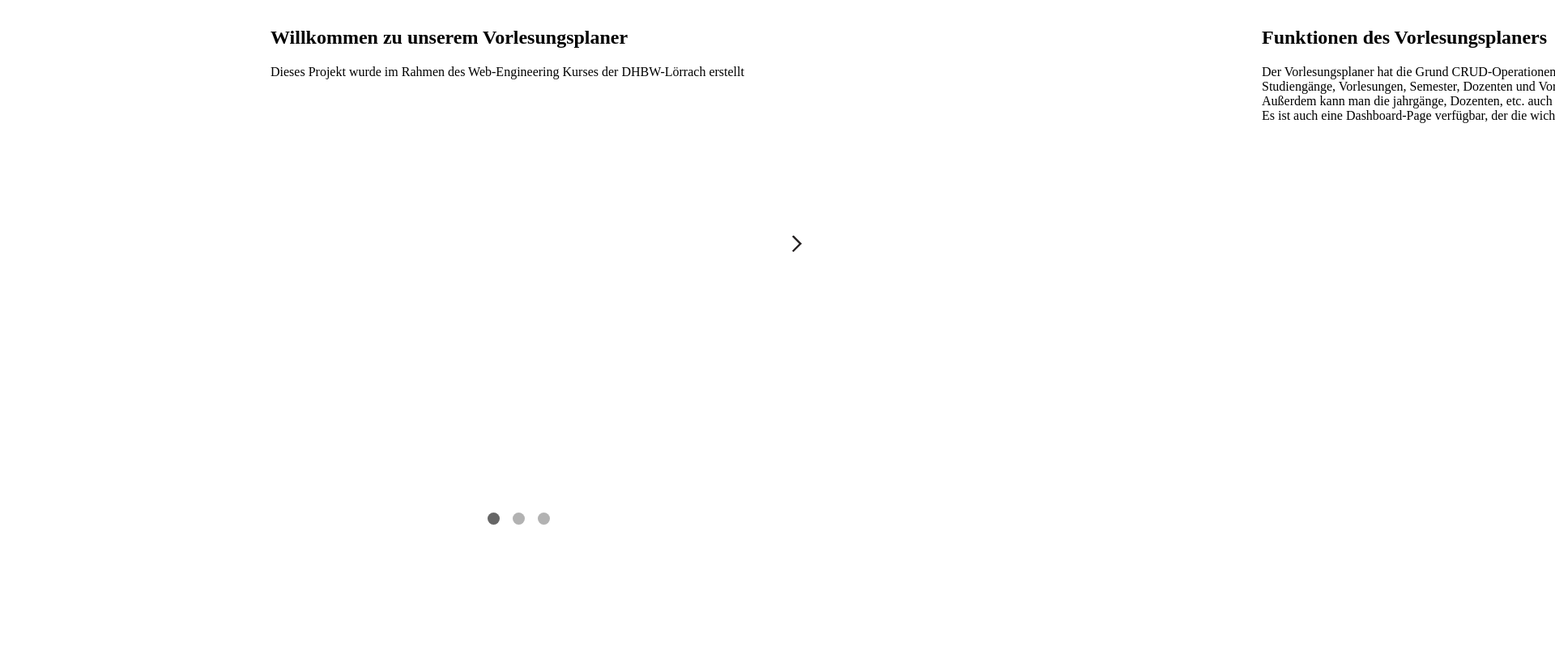
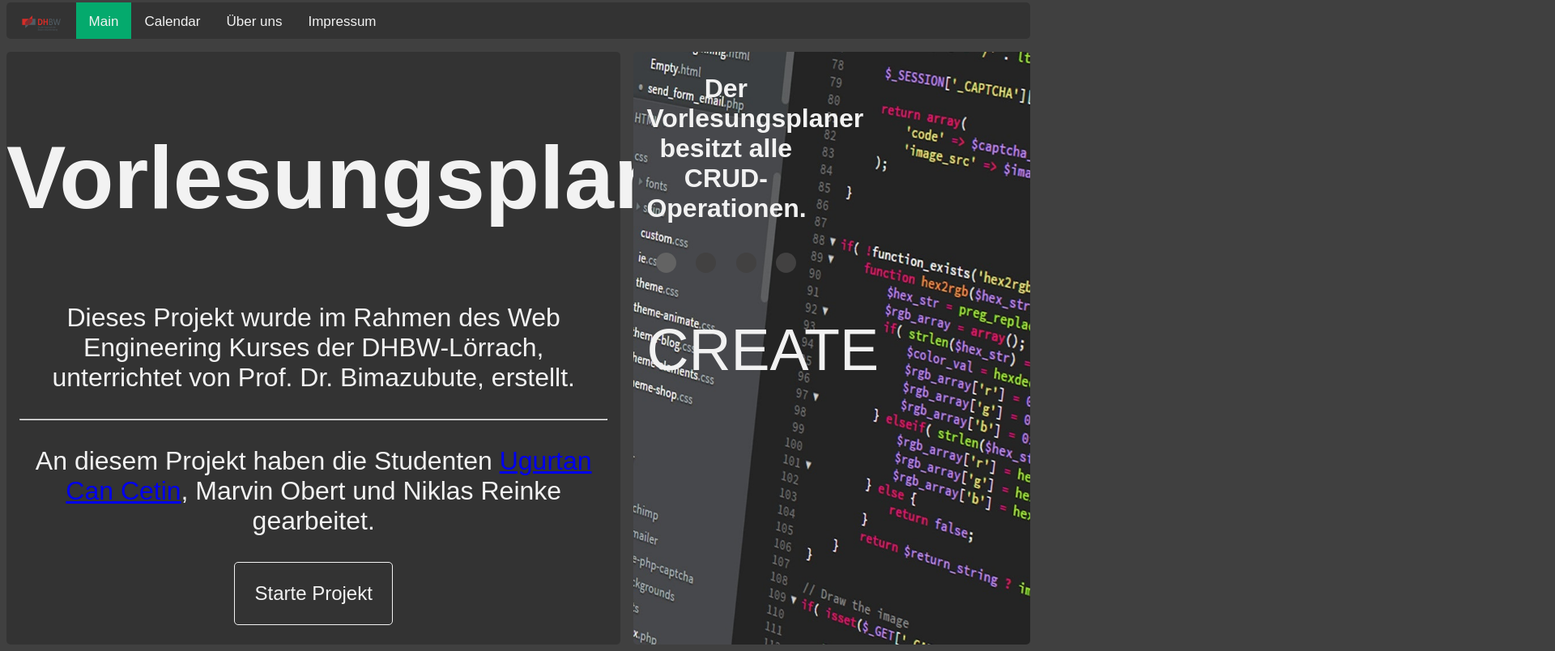
Before and after one commit to Godvather/VorlesungsPlaner, a plain HTML site: page carousel_entrypage.html in a window 1280 px wide. Shown: the part 5-809 px from the top of the page at 81% size, 1920 px wide, since content can reach past the window. Drawn offline with Linux system fonts and the light colour scheme.

Commit message:
Changed carousel and mainpage

```diff
--- a/carousel_entrypage.html
+++ b/carousel_entrypage.html
@@ -1,50 +1,48 @@
-<!DOCTYPE HTML>
-    <HTML>
-        <HEAD>
-            <meta charset="UTF-8">
-            <title>Vorlesungsplaner Carousel</title>
-            <link rel="stylesheet" type="text/css" href="./style/carousel.css">
-
-        </HEAD>
-        <BODY>
-            <div class="carousel">
-                <button class="carousel_button" id="left" style="display: none" onclick="prevButtonEvent()">
-                    <img src="images/nav_left.svg" alt="Icon not found">
-                </button>
-                <div class="carousel_track_container">
-                    <ul class="carousel_track">
-                        <li class="carousel_slide" id="current-slide">
-                            <article id="0">
-                                <h2>Willkommen zu unserem Vorlesungsplaner</h2>
-                                <p>Dieses Projekt wurde im Rahmen des Web-Engineering Kurses der DHBW-Lörrach erstellt</p>
-                            </article>
-                        </li>
-                        <li class="carousel_slide">
-                            <article id="0" style="display: none;">
-                                <h2>Über uns</h2>
-                                <p>Dieses Projekt wurde von Niklas Reinke, Marvin Obert und Ugurtan Can Cetin erstellt.<br> Kennengelernt haben wir uns im ersten Semester des Studienganges Informatik der DHBW Lörrach.</p>
-                            </article>
-                        </li>
-                        <li class="carousel_slide">
-                            <article id="0">
-                                <h2>Funktionen des Vorlesungsplaners</h2>
-                                <p>Der Vorlesungsplaner hat die Grund CRUD-Operationen und diese kann man für Studiengänge, Vorlesungen, Semester, Dozenten und Vorlesungstermine durchführen. <br/>
-                                    Außerdem kann man die jahrgänge, Dozenten, etc. auch noch im Nachhinein hinzufügen. <br> Es ist auch eine Dashboard-Page verfügbar, der die wichtigsten Termine auf einem Punkt zeigt.
-                                </p>
-                            </article>
-                        </li>
-                    </ul>
-                </div>
-                <button class="carousel_button" id="right" onclick="nextButtonEvent()">
-                    <img src="images/nav_left.svg" alt="Icon not found" style='transform: rotate(180deg)'>
-                </button>
-
-                <div class="carousel_navigation">
-                    <button class="carousel_indicator" id="current-slide"></button>
-                    <button class="carousel_indicator"></button>
-                    <button class="carousel_indicator"></button>
-                </div>
+<!DOCTYPE html>
+    <html lang="de">
+    <head>
+        <meta charset="UTF-8">
+        <meta name="viewport" content="width=device-width, initial-scale=1.0">
+        <link rel="stylesheet" type="text/css" href="style/carousel.css"/>
+        <title>Vorlesungsplaner</title>
+    </head>
+    <body>
+        <div class="topnav">
+            <a class="dhbw" href="https://dhbw-loerrach.de/home" target="_blank">
+                <img src="images/dhbw-logo.svg">
+            </a>
+            <a class="active" href="#home">Main</a>
+            <a href="#news">Calendar</a>
+            <a href="#contact">Über uns</a>
+            <a href="#about">Impressum</a>
+        </div>
+        <div class="wrapper">
+            <article id="left">
+                <h1>Vorlesungsplaner</h1>
+                <p>
+                    Dieses Projekt wurde im Rahmen des Web Engineering Kurses der DHBW-Lörrach, unterrichtet von Prof. Dr. Bimazubute, erstellt.
+                    <hr style="margin: 0 1em 0 1em"/>
+                </p>
+                <p>
+                    An diesem Projekt haben die Studenten <a class="link" href="https://www.linkedin.com/in/ugurtan-can-cetin-b7a3b220b">Ugurtan Can Cetin</a>, Marvin Obert und Niklas Reinke gearbeitet.
+                </p>
+                <button class="start" onclick="">Starte Projekt</button>
+            </article>
+            <aside id="right">
+                <div class="asideInner">
+                    <h1 class="imgText">
+                        Der Vorlesungsplaner besitzt alle CRUD-Operationen.
+                    </h1>
+                    <Label class="slideLabel">CREATE</Label>
+                    <div class="slideButtons">
+                        <button class="active" onclick="slideButtonsClicked(this)"></button>
+                        <button class="inactive" onclick="slideButtonsClicked(this)"></button>
+                        <button class="inactive" onclick="slideButtonsClicked(this)"></button>
+                        <button class="inactive" onclick="slideButtonsClicked(this)"></button>
+                    </div>
             </div>
-            <script type="text/javascript" src="./design_code/carousel_code.js"></script>
-        </BODY>
-    </HTML>
+            </aside>
+        </div>
+        <script src="design_code/carousel_code.js"></script>
+    </body>
+    </html>
--- a/design_code/carousel_code.js
+++ b/design_code/carousel_code.js
@@ -1,88 +1,59 @@
-const track = document.querySelector('.carousel_track');
-const slides = Array.from(track.children);
-const nextButton = document.querySelector('.carousel_button#right');
-const previousButton = document.querySelector('.carousel_button#left');
-const dotsNav = document.querySelector('.carousel_navigation');
-const dots = Array.from(dotsNav.children);
+const slideButtons = document.querySelector('.slideButtons');
+const slideButtonList = slideButtons.children
+const aside = document.querySelector('aside')
+const slideBackground = document.querySelector('.slideBackground');
+const slideLabel = document.querySelector('.slideLabel');
+aside.style.background = "url(./images/Code-Stock.jpg)"
+aside.style.backgroundSize = "cover";
 
-const slideCoordData = slides[0].getBoundingClientRect();
-const slideWidth = slideCoordData.width;
-
-
-slides[0].style.left = 0;
-slides[1].style.left = slideWidth + 'px';
-slides[2].style.left = slideWidth * 2 + 'px';
-
-const moveSlide = (track, curr, next) => {
-    track.style.transform = 'translateX(-' + next.style.left;
-    curr.removeAttribute('id');
-    next.id = 'current-slide'
+function showFirstSlide(){
+    aside.style.background = "url(./images/Code-Stock.jpg)"
+    aside.style.backgroundSize = "cover"
+    slideLabel.innerText = "CREATE"
 }
 
-const updateDots = (currentDot, targetDot) => {
-    currentDot.removeAttribute('id')
-    targetDot.id = 'current-slide';
+function showSecondSlide(){
+    aside.style.background = "url(./images/Bibliothek-stock.jpg)"
+    aside.style.backgroundSize = "cover"
+    slideLabel.innerText = "READ"
 }
 
-const controlNavArrows = (slides, previousButton, nextButton, targetIndex) => {
-    const articles = document.getElementsByTagName('article')
-    if(targetIndex === 0){
-        previousButton.style.display = "none";
-        nextButton.style.display = "block";
-        articles[0].style.display = "block";
-        articles[1].style.display = "none";
-        articles[2].style.display = "none";
+function showThirdSlide(){
+    aside.style.background = "url(./images/books.jpg)"
+    aside.style.backgroundSize = "cover"
+    slideLabel.innerText = "UPDATE"
+}
 
-    }else if(targetIndex === slides.length-1){
-        previousButton.style.display = "block"
-        nextButton.style.display = "none"
-        articles[0].style.display = "none";
-        articles[1].style.display = "none";
-        articles[2].style.display = "block";
-    }else{
-        previousButton.style.display = "block"
-        nextButton.style.display = "block"
-        articles[0].style.display = "none";
-        articles[1].style.display = "block";
-        articles[2].style.display = "none";
+function showFourthSlide(){
+    aside.style.background = "url(./images/Laptop.jpg)"
+    aside.style.backgroundSize = "cover"
+    slideLabel.innerText = "DELETE"
+}
+
+function slideButtonsClicked(btn) {
+
+    if(btn.className !== "active"){
+        for(let i = 0; i < slideButtonList.length; i++){
+            if(btn === slideButtonList[i]){
+                btn.className = "active"
+                switch(i){
+                    case 0:
+                        showFirstSlide()
+                        break;
+                    case 1:
+                        showSecondSlide()
+                        break;
+                    case 2:
+                        showThirdSlide()
+                        break;
+                    case 3:
+                        showFourthSlide()
+                        break;
+                }
+            }
+            else{
+                slideButtonList[i].className = "inactive"
+            }
+        }
     }
 }
-
-const prevButtonEvent = () => {
-    const currentSlide = document.querySelector('#current-slide');
-    const prevSlide = currentSlide.previousElementSibling;
-    const currentDot = dotsNav.querySelector('#current-slide');
-    const prevDot = currentDot.previousElementSibling;
-    const prevIndex = slides.findIndex(slide => slide === prevSlide);
-
-    moveSlide(track, currentSlide, prevSlide)
-    updateDots(currentDot, prevDot)
-    controlNavArrows(slides, previousButton, nextButton, prevIndex)
-}
-
-const nextButtonEvent = () => {
-    const currentSlide = document.querySelector('#current-slide');
-    const nextSlide = currentSlide.nextElementSibling;
-    const currentDot = dotsNav.querySelector('#current-slide');
-    const nextDot = currentDot.nextElementSibling;
-    const nextIndex = slides.findIndex(slide => slide === nextSlide);
-
-    moveSlide(track, currentSlide, nextSlide)
-    updateDots(currentDot, nextDot)
-    controlNavArrows(slides, previousButton, nextButton, nextIndex)
-}
-
-
-dotsNav.addEventListener('click', (event) =>{
-    const targetDot = event.target.closest('button');
-    if(!targetDot) return;
-    const currentSlide = track.querySelector('#current-slide');
-    const currentDot = dotsNav.querySelector('#current-slide');
-
-    const targetIndex = dots.findIndex(dot => dot === targetDot);
-    const targetSlide = slides[targetIndex]
-
-    moveSlide(track, currentSlide, targetSlide)
-    updateDots(currentDot, targetDot);
-    controlNavArrows(slides, previousButton, nextButton, targetIndex)
-})
--- a/style/carousel.css
+++ b/style/carousel.css
@@ -1,76 +1,187 @@
-div.carousel {
-    position: relative;
-    height: 600px;
-    width: 50%;
-    margin: 0 auto;
+.dhbw {
+  height: 25px;
+  display: flex;
+  justify-content: end;
 }
 
-div.carousel > p {
-    width: 100%;
-    height: 100%;
-    object-fit: cover;
+.slideBackground {
+  background-size: cover;
 }
 
-div.carousel_track_container {
-    padding: 10px;
+a.dhbw > img {
+  height: 25px;
+}
+
+body {
+  color: #f2f2f2;
+  background-color: rgba(39, 39, 39, 0.884);
+  font-family: sans-serif;
+}
+
+.topnav {
+  background-color: #333;
+  overflow: hidden;
+  border-radius: 5px;
+  max-height: 45px;
+}
+
+.topnav a {
+  float: left;
+  color: #f2f2f2;
+  text-align: center;
+  padding: 14px 16px;
+  text-decoration: none;
+  font-size: 17px;
   height:100%;
+}
+.topnav a:hover {
+background-color: #f2f2f2;
+color: black;
+}
+.topnav a.active {
+background-color: #04AA6D;
+color: #f2f2f2;
+}
+
+.wrapper {
+  min-width: 500px;
+  width: 100%;
+  min-height: 500px;
+  height: 100%;
+  margin-top: 1em;
+  display: flex;
+  flex-direction: row;
+  justify-content: center;
+}
+
+article {
+  width:60%;
+  background-color: #333;
+  min-height: 400px;
+  max-height: 800px;
+  height: 800px;
+  height: 80%;
+  text-align: center;
+  border-radius: 5px;
+}
+
+article h1 {
+  font-size: 110px;
+}
+
+article p{
+  font-size: xx-large;
+  margin: 1em
+}
+
+aside {
+  margin-left: 1em;
+  display:block;
+  width: 40%;
+  background-color: #333;
+  border-radius: 5px;
+  min-height: 400px;
+  max-height: 800px;
+  padding: 0;
+  text-align: center;
+  position: relative;
+  filter: blur('5px');
+}
+.asideInner {
+  margin-left: 1em;
+  display:block;
+  width: 40%;
+  border-radius: 5px;
+  min-height: 400px;
+  max-height: 800px;
+  padding: 0;
+  text-align: center;
   position: relative;
 }
 
-ul.carousel_track {
-    padding: 0;
-    margin: 0;
-    list-style: none;
+aside img {
+  max-width: 88%;
+  max-height: 70%;
+  display: block;
+  margin: 1em;
+  opacity:0.7;
   position: relative;
-    height: 100%;
-    transition: transform 250ms ease-in;
+  border-radius: 2px;
+
 }
 
-li.carousel_slide {
-    position: absolute;
-    top: 0;
-    bottom: 0;
-    width: 100%;
+aside h1 {
+  color:#f2f2f2;
+  font-size: xx-large;
 }
 
-button.carousel_button {
+aside label{
+  font-size: 72px;
+  left: 0;
   position: absolute;
-    top: 50%;
-    transform: translateY(-50%);
-    height: 200px;
-    background: transparent;
-    border: 0;
+  text-align: center;
+  top: 300px;
+  width:100%;
+}
+button {
   cursor: pointer;
 }
 
-button.carousel_button#left {
-    left: -40px;
-    cursor: pointer
+button.start {
+  padding: 1em;
+  margin-bottom: 1em;
+  color:#f2f2f2;
+  font-size: x-large;
+  background-color: transparent;
+  border-radius: 5px;
+  border: 1px solid #f2f2f2;
+  transition: 0.20s ease-in;
 }
 
-button.carousel_button#right {
-    right: -40px;
+button.start:hover {
+  color:#333;
+  background-color: #f2f2f2;
 }
 
-button > img {
-    width: 12px;
+.start:after {
+  position: absolute;
+
+  bottom: 0;
+  left: 0;
+  right: 0;
+  top: 100%;
+  z-index: -1;
 }
 
-div.carousel_navigation {
-    display: flex;
-    justify-content: center;
-    padding: 10px 0;
+.start:hover:after {
+  top: 0;
 }
 
-button.carousel_indicator {
-    border: 0;
+div.slideButtons button {
   border-radius: 50%;
-    width: 15px;
-    height: 15px;
-    background: rgb(0,0,0,.3);
-    margin: 0 8px;
-    cursor: pointer}
+  height:25px;
+  width:25px;
+  border: 0px;
+  margin: 10px;
+}
 
-button.carousel_indicator#current-slide {
-    background: rgba(0,0,0,.60)
+div.slideButtons button.inactive{
+  background-color: rgb(66, 65, 65);
 }
+
+div.slideButtons button.active{
+  background-color: rgb(99, 99, 99);
+}
+
+div.slideButtons button.inactive{
+  transition: 0.20s ease-in;
+}
+
+div.slideButtons button.inactive:hover{
+  background-color: rgb(150, 148, 148);
+
+}
+
+div.slideButtons button.inactive:hover:after {
+  top:0;
+}
```
Also changed, not shown: images/Code-Stock.jpg (added), images/books.jpg (added), images/dhbw-logo.svg (added), 2 other files. Lines whose indentation alone changed are shown as unchanged.
